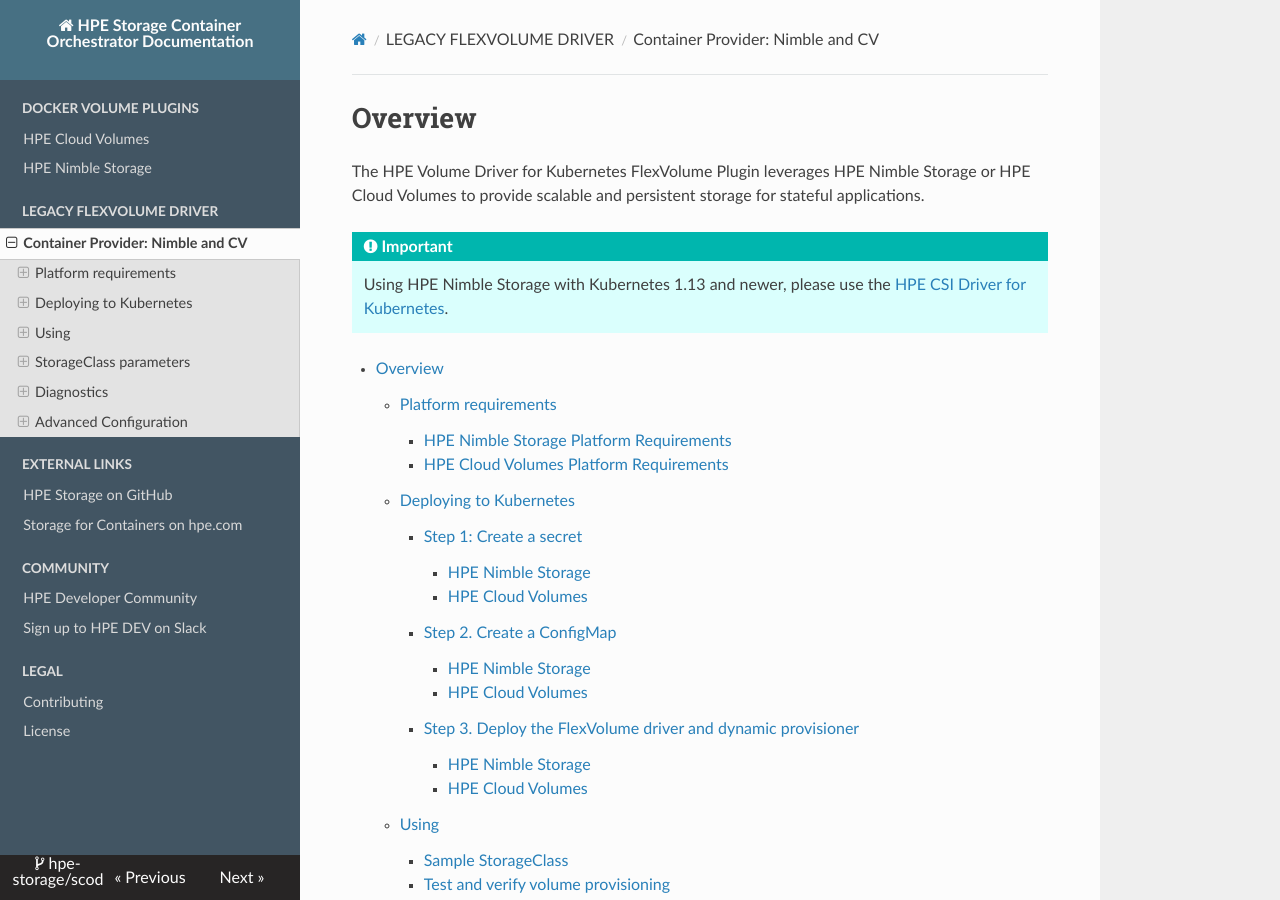
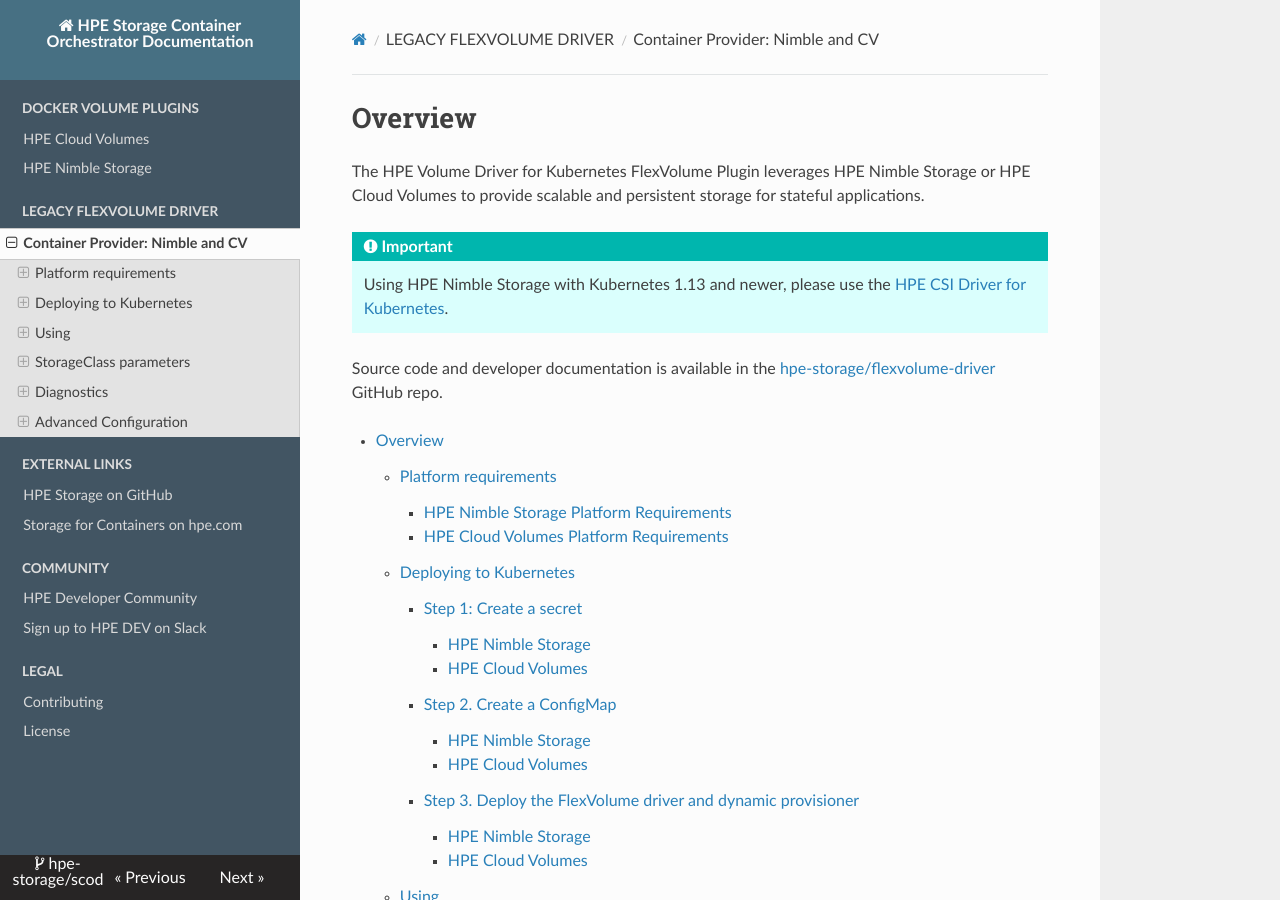
Before and after one commit to hpe-storage/scod, an MkDocs documentation site: the page built from docs/flexvolume_driver/container_provider/index.md, in a window 1280 px wide and 900 px high. Built offline with MkDocs 1.6.1, drawn with Linux system fonts in a browser that asks for light colours; nearby versions of some CDN libraries.

Commit message:
FlexVolume driver
Signed-off-by: Michael Mattsson <michael.mattsson@nimblestorage.com>

```diff
--- a/docs/flexvolume_driver/container_provider/index.md
+++ b/docs/flexvolume_driver/container_provider/index.md
@@ -3,6 +3,8 @@
 
 !!! important
     Using HPE Nimble Storage with Kubernetes 1.13 and newer, please use the [HPE CSI Driver for Kubernetes](https://github.com/hpe-storage/csi-driver).
+
+Source code and developer documentation is available in the [hpe-storage/flexvolume-driver](https://github.com/hpe-storage/flexvolume-driver) GitHub repo.
 
 [TOC]
 
```
